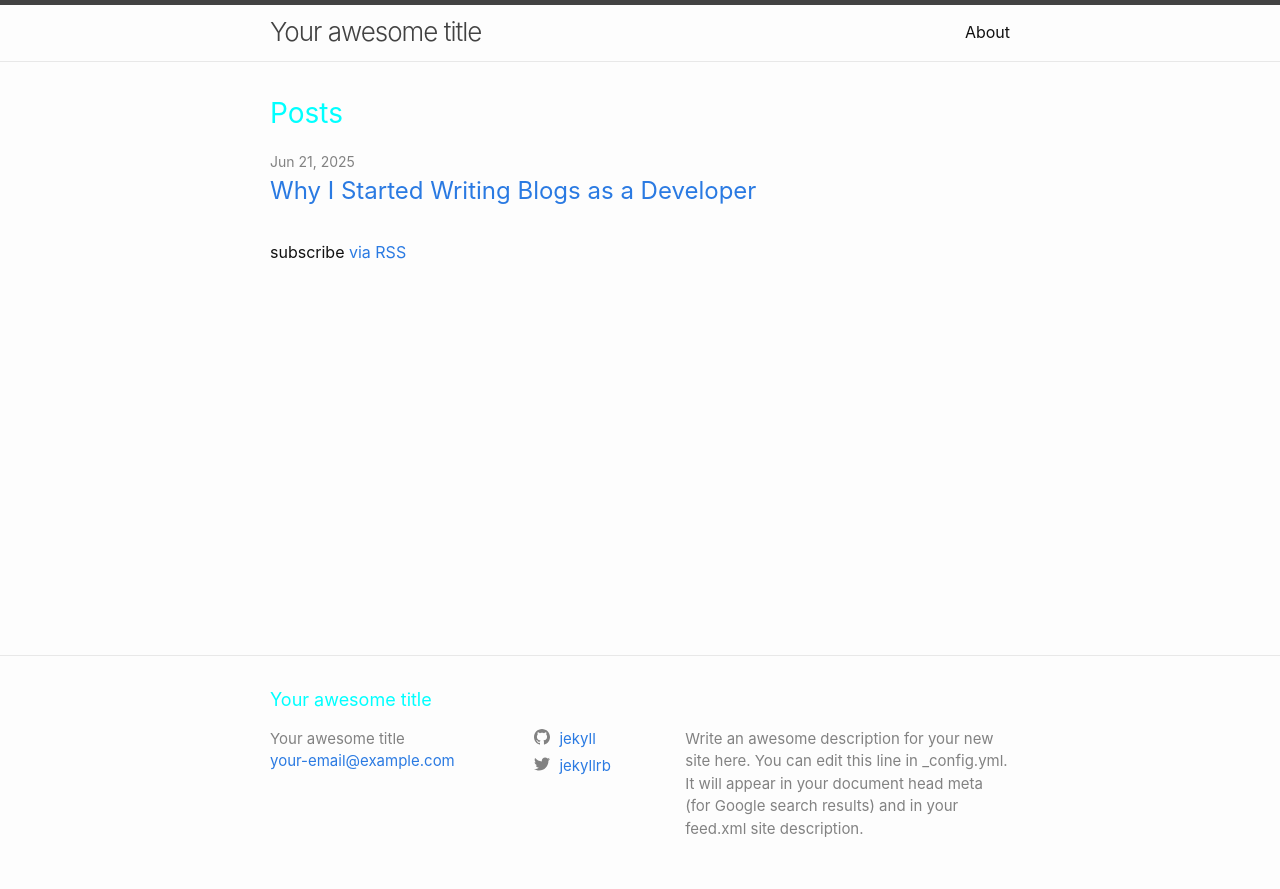
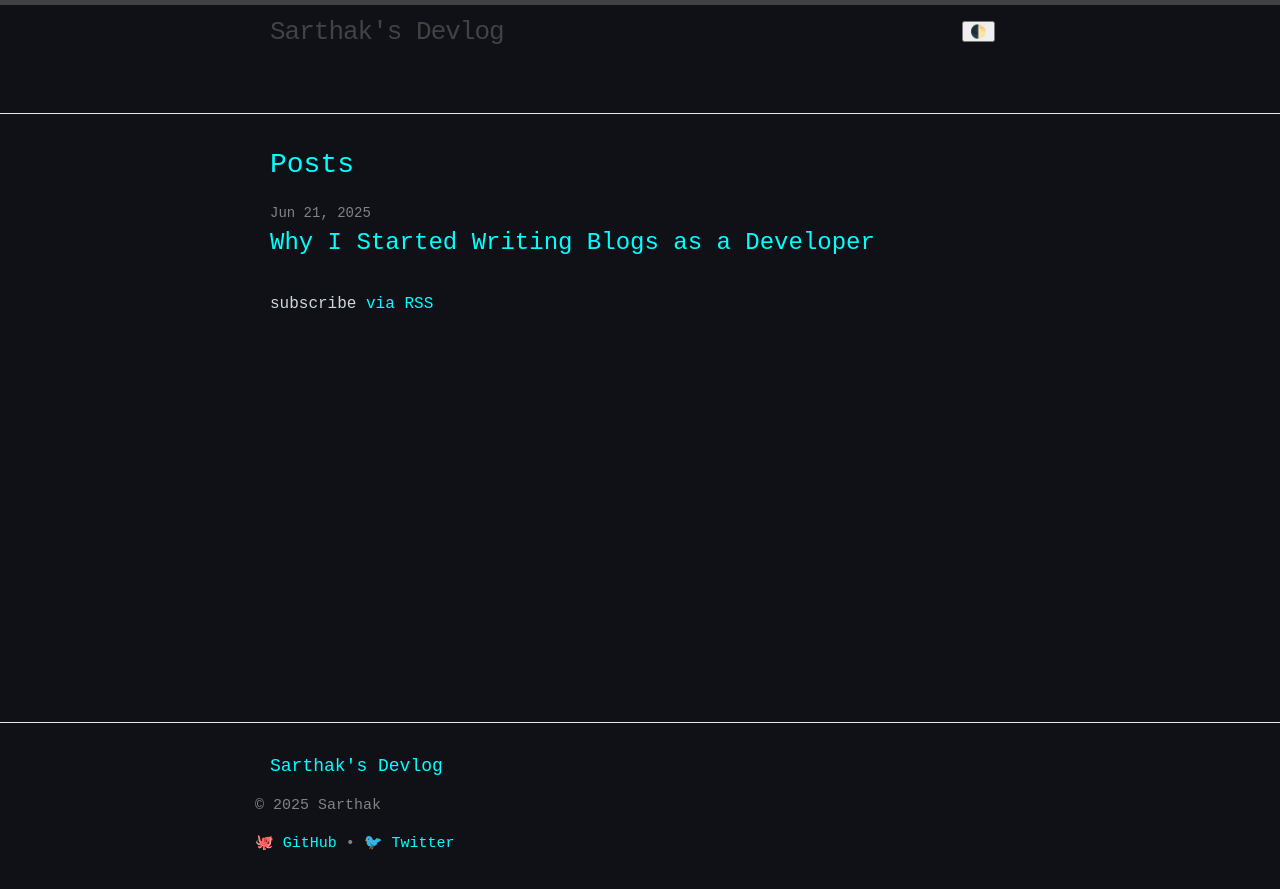
Before and after one commit to Sarthak-145/Sarthak-145.github.io, a Jekyll site: the page built from index.markdown, in a window 1280 px wide. Shown: the top 889 px of the page. Built offline with Jekyll 4.4.1, drawn with Linux system fonts in a browser that asks for light colours.

Commit message:
added toggle for dark-light theme, hardcoded my idenitity

```diff
--- a/_config.yml
+++ b/_config.yml
@@ -18,16 +18,6 @@
 # You can create any custom variable you would like, and they will be accessible
 # in the templates via {{ site.myvariable }}.
 
-title: Your awesome title
-email: your-email@example.com
-description: >- # this means to ignore newlines until "baseurl:"
-  Write an awesome description for your new site here. You can edit this
-  line in _config.yml. It will appear in your document head meta (for
-  Google search results) and in your feed.xml site description.
-baseurl: "" # the subpath of your site, e.g. /blog
-url: "" # the base hostname & protocol for your site, e.g. http://example.com
-twitter_username: jekyllrb
-github_username:  jekyll
 
 # Build settings
 # theme: minima
--- a/_includes/footer.html
+++ b/_includes/footer.html
@@ -3,31 +3,14 @@
 
   <div class="wrapper">
 
-    <h2 class="footer-heading">{{ site.title | escape }}</h2>
+    <h2 class="footer-heading">Sarthak's Devlog</h2>
 
     <div class="footer-col-wrapper">
-      <div class="footer-col footer-col-1">
-        <ul class="contact-list">
-          <li class="p-name">
-            {%- if site.author -%}
-              {{ site.author | escape }}
-            {%- else -%}
-              {{ site.title | escape }}
-            {%- endif -%}
-            </li>
-            {%- if site.email -%}
-            <li><a class="u-email" href="mailto:{{ site.email }}">{{ site.email }}</a></li>
-            {%- endif -%}
-        </ul>
-      </div>
-
-      <div class="footer-col footer-col-2">
-        {%- include social.html -%}
-      </div>
-
-      <div class="footer-col footer-col-3">
-        <p>{{- site.description | escape -}}</p>
-      </div>
+      <p>© 2025 Sarthak</p>
+  <p>
+    <a href="https://github.com/Sarthak-145" target="_blank">🐙 GitHub</a> •
+    <a href="https://twitter.com/qvecodes" target="_blank">🐦 Twitter</a>
+  </p>
     </div>
 
   </div>
--- a/_includes/head.html
+++ b/_includes/head.html
@@ -3,9 +3,10 @@
   <meta http-equiv="X-UA-Compatible" content="IE=edge">
   <meta name="viewport" content="width=device-width, initial-scale=1">
   {%- seo -%}
-  <link rel="stylesheet" href="{{ "/assets/main.css" | relative_url }}">
+  <link rel="stylesheet" href="{{ "/assets/css/style.css" | relative_url }}">
   {%- feed_meta -%}
   {%- if jekyll.environment == 'production' and site.google_analytics -%}
     {%- include google-analytics.html -%}
   {%- endif -%}
+  <script src="{{ '/assets/js/theme-toggle.js' | relative_url }}" defer></script>
 </head>
--- a/_includes/header.html
+++ b/_includes/header.html
@@ -3,10 +3,14 @@
   <div class="wrapper">
     {%- assign default_paths = site.pages | map: "path" -%}
     {%- assign page_paths = site.header_pages | default: default_paths -%}
-    <a class="site-title" rel="author" href="{{ "/" | relative_url }}">{{ site.title | escape }}</a>
+    <a class="site-title" rel="author" href="{{ "/" | relative_url }}">Sarthak's Devlog</a>
 
     {%- if page_paths -%}
       <nav class="site-nav">
+        <button id="theme-toggle" aria-label="Toggle dark mode" style="margin-left:auto">
+  🌓
+</button>
+
         <input type="checkbox" id="nav-trigger" class="nav-trigger" />
         <label for="nav-trigger">
           <span class="menu-icon">
--- a/assets/css/style.scss
+++ b/assets/css/style.scss
@@ -4,17 +4,32 @@
 @import "minima";
 
 /* === Sarthak's Dev Theme === */
+
+:root {
+  --bg-color: #f0faff;
+  --text-color: #0d1117;
+  --accent-color: #00e5ff;
+}
+
+html[data-theme="dark"] {
+  --bg-color: #0f1117;
+  --text-color: #cfd8dc;
+  --accent-color: #00ffff;
+}
+
 body {
-  background: #0f1117;
-  color: #cfd8dc;
+  background-color: var(--bg-color);
+  color: var(--text-color);
+  transition: background 0.3s ease, color 0.3s ease;
   font-family: 'Fira Code', 'JetBrains Mono', monospace;
 }
 
 a {
-  color: #00e5ff;
+  color: var(--accent-color);
   border-bottom: 1px solid transparent;
   transition: 0.2s;
 }
+
 a:hover {
   border-bottom: 1px solid #00e5ff;
 }
--- /dev/null
+++ b/assets/js/theme-toggle.js
@@ -0,0 +1,24 @@
+(function() {
+  const toggle = document.getElementById("theme-toggle");
+  const root = document.documentElement;
+
+  function setTheme(theme) {
+    root.setAttribute("data-theme", theme);
+    localStorage.setItem("theme", theme);
+  }
+
+  toggle.addEventListener("click", () => {
+    const current = root.getAttribute("data-theme");
+    const next = current === "dark" ? "light" : "dark";
+    setTheme(next);
+  });
+
+  // Init: load from localStorage
+  const stored = localStorage.getItem("theme");
+  if (stored) {
+    setTheme(stored);
+  } else {
+    // Default to dark
+    setTheme("dark");
+  }
+})();
```
